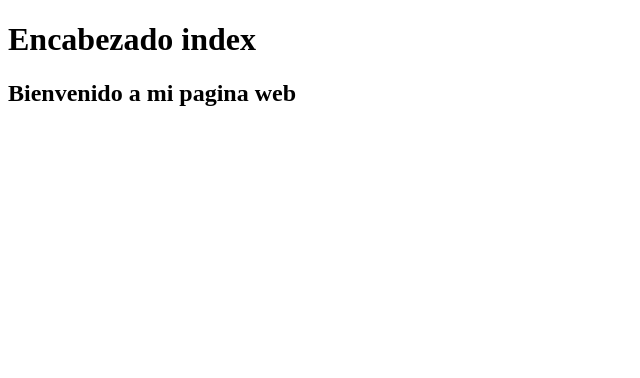
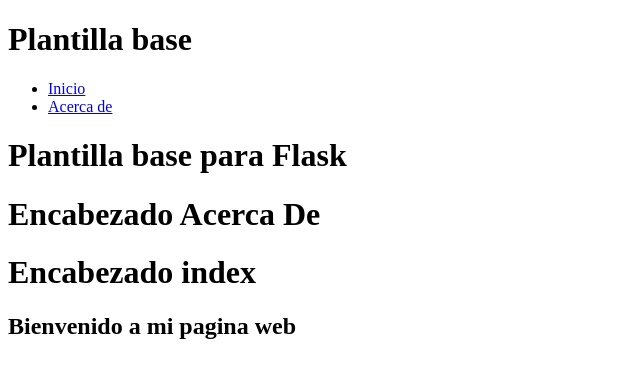
Before and after one commit to josecodetech/flask, a Flask app: page / in a window 1280 px wide. Shown: the top 378 px of the page, without its empty margins (0-640 px from the left). Run offline with Flask 2, Linux system fonts and the light colour scheme.

Commit message:
herencia de plantillas

```diff
--- a/miProyectoFlask/main.py
+++ b/miProyectoFlask/main.py
@@ -24,7 +24,9 @@ def redirecciona(sitio=None):
 @app.route('/acercade')
 def acercade():
     # return "<h1>Acerca de mi</h1>"
-    return render_template('acercade.html')
+    diccionario = {'titulo': 'Acerca de',
+                   'encabezado': 'Acerca de mi'}
+    return render_template('acercade.html', datos=diccionario)
 
 
 # Con parametros
--- /dev/null
+++ b/miProyectoFlask/templates/base.html
@@ -0,0 +1,28 @@
+<!DOCTYPE html>
+<html lang="es">
+<head>
+    <meta charset="UTF-8">
+    <meta name="viewport" content="width=device-width, initial-scale=1.0">
+    {% block titulo %}
+        <title>Plantilla base</title>
+    {% endblock %}
+</head>
+<body>
+    <header>
+        <h1>Plantilla base</h1>
+        <nav>
+            <ul>
+                <li><a href="#">Inicio</a></li>
+                <li><a href="#">Acerca de</a></li>
+            </ul>
+        </nav>
+    </header>
+    <section id="contenido"></section>
+        {% block contenido %}
+
+            <h1>Plantilla base para Flask</h1>
+
+        {% endblock %}
+         </section>
+</body>
+</html>
--- a/miProyectoFlask/templates/index.html
+++ b/miProyectoFlask/templates/index.html
@@ -1,13 +1,11 @@
-<!DOCTYPE html>
-<html lang="es">
-<head>
-    <meta charset="UTF-8">
-        <meta name="viewport" content="width=device-width, initial-scale=1.0">
-    <title>{{datos.titulo}}</title>
-</head>
-<body>
+{% extends './base.html' %}
+{% block titulo %}
+<title>{{datos.titulo}}</title>
+{% endblock %}
+{% block contenido %}
+{{super()}}
+<h1>Encabezado Acerca De</h1>
 
     <h1>Encabezado index</h1>
     <h2>{{datos.encabezado}}</h2>
-</body>
-</html>
+{% endblock %}
```
Also changed, not shown: miProyectoFlask/templates/acercade.html (+9 -11 lines).
